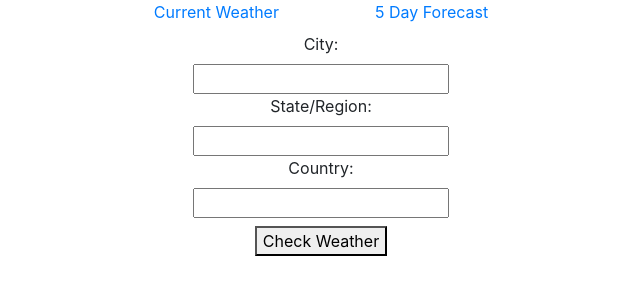
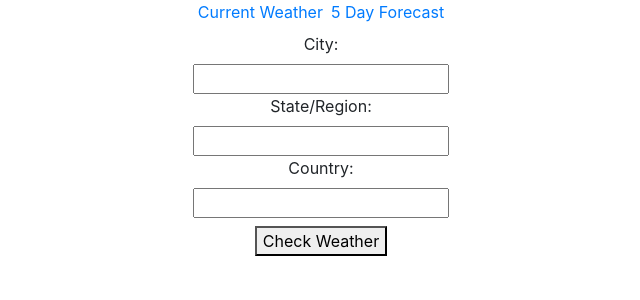
Before and after one commit to steveaolsen/weather, a React (Create React App) app: page / in a window 1280 px wide. Shown: the top 300 px of the page, without its empty margins (319-959 px from the left). Built offline with nearby package versions, Linux system fonts and the light colour scheme.

Commit message:
nav spacing

```diff
--- a/src/components/Nav.jsx
+++ b/src/components/Nav.jsx
@@ -5,14 +5,12 @@ const Nav = (props) => {
     return (
         <div className="nav">
             <nav className="navba mx-auto">
-                <div className="container">
-                    <Link to="/" className="mx-5">
-                        Current Weather
-                    </Link>
-                    <Link to="/Forecast" className="mx-5">
-                        5 Day Forecast
-                    </Link>
-                </div>
+                <Link to="/" className="p-1">
+                    Current Weather
+                </Link>
+                <Link to="/Forecast" className="p-1">
+                    5 Day Forecast
+                </Link>
             </nav>
         </div>
     );
```
